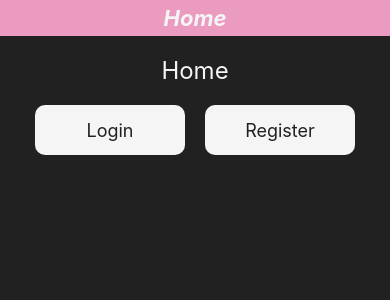
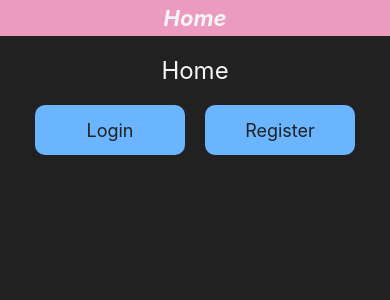
Before and after one commit to escuderoemanuel/ReactNativeLogin, a React Native app: screen /Home in a window 390 px wide. Shown: the top 300 px of the page. Built offline with nearby package versions, Linux system fonts and the light colour scheme; what react-native-alert-notification would draw is missing.

Commit message:
Show Navbar if isLoggedIn

```diff
--- a/src/components/Home/Home.jsx
+++ b/src/components/Home/Home.jsx
@@ -1,10 +1,13 @@
-import { Text, TouchableOpacity, View } from 'react-native'
+import { Text, TouchableOpacity, View, ImageBackground } from 'react-native'
 import React from 'react'
 import { styles } from './HomeStyles'
 
 const Home = ({ navigation }) => {
 
+  /*  const image = 'https://e1.pxfuel.com/desktop-wallpaper/946/194/desktop-wallpaper-flaming-guitar-burning-guitar.jpg' */
+
   return (
+    /*  <ImageBackground source={image} style={styles.image}> */
     <View style={styles.home}>
       <Text style={styles.homeText}>Home</Text>
 
@@ -18,6 +21,7 @@ const Home = ({ navigation }) => {
         </TouchableOpacity>
       </View>
     </View>
+    /* </ImageBackground> */
   )
 }
 
--- a/src/components/Home/HomeStyles.js
+++ b/src/components/Home/HomeStyles.js
@@ -5,9 +5,9 @@ import { colors } from '../../global/colors'
 export const styles = StyleSheet.create({
   home: {
     flex: 1,
-    backgroundColor: colors.dark,
     alignItems: 'center',
     padding: 20,
+    backgroundColor: colors.dark,
   },
   homeText: {
     color: colors.ligth,
@@ -22,13 +22,18 @@ export const styles = StyleSheet.create({
     width: 150,
     height: 50,
     justifyContent: 'center',
-    backgroundColor: colors.ligth,
+    backgroundColor: colors.lightBlue,
     borderRadius: 10,
   },
   buttonText: {
     color: colors.dark,
     fontSize: 18,
     textAlign: 'center',
-
-  }
+  },
+  /*  image: {
+     flex: 1,
+     resizeMode: "cover",
+     justifyContent: "center",
+     alignItems: "center",
+   } */
 })
--- a/src/components/Login/Login.jsx
+++ b/src/components/Login/Login.jsx
@@ -43,7 +43,7 @@ const Login = ({ navigation }) => {
   }
 
   useEffect(() => {
-    // Esta función se ejecuta cada vez que isLoggedIn cambia
+    // Check if the user is logged in and navigate to the profile page if they are
     console.log('isLoggedIn changed:', isLoggedIn);
     if (isLoggedIn) {
       navigation.navigate('Profile');
--- a/src/components/Navbar/Navbar.jsx
+++ b/src/components/Navbar/Navbar.jsx
@@ -1,5 +1,5 @@
 import { View } from 'react-native'
-import { Entypo, Ionicons, FontAwesome } from '@expo/vector-icons';
+import { Entypo, Ionicons } from '@expo/vector-icons';
 import { useNavigation } from '@react-navigation/native';
 import { styles } from './NavbarStyles'
 
--- a/src/components/Navbar/NavbarStyles.js
+++ b/src/components/Navbar/NavbarStyles.js
@@ -12,10 +12,11 @@ export const styles = StyleSheet.create({
     flexDirection: 'row',
     justifyContent: 'space-between',
     paddingHorizontal: 20,
-    paddingVertical: 10,
+    paddingVertical: 15,
     backgroundColor: colors.pink,
     borderTopRightRadius: 10,
-    borderTopLeftRadius: 10
+    borderTopLeftRadius: 10,
+
   },
   iconNavbar: {
     color: colors.ligth,
--- a/src/navigation/Navigator.jsx
+++ b/src/navigation/Navigator.jsx
@@ -9,7 +9,6 @@ import SettingsScreen from '../screens/SettingsScreen';
 import NotificationsScreen from '../screens/NotificationsScreen';
 import LoginScreen from '../screens/LoginScreen';
 
-import Navbar from '../components/Navbar/Navbar';
 
 import { View, StyleSheet } from 'react-native';
 
@@ -17,6 +16,7 @@ const Stack = createNativeStackNavigator();
 
 
 const Navigator = () => {
+
   return (
     <View style={styles.container} >
       <NavigationContainer>
```
Also changed, not shown: App.js (+5 -4 lines), src/global/colors.js (line endings or trailing spaces).
